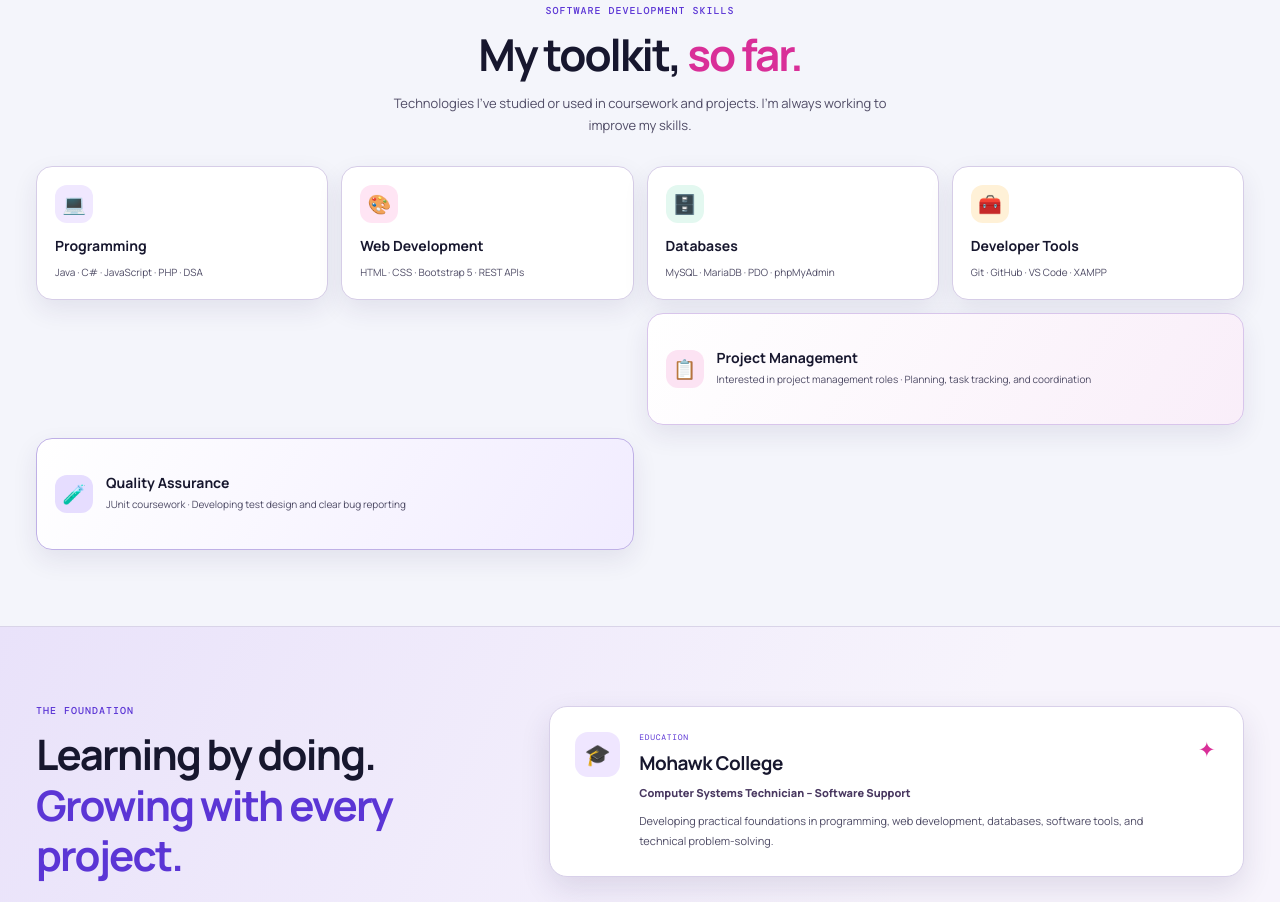
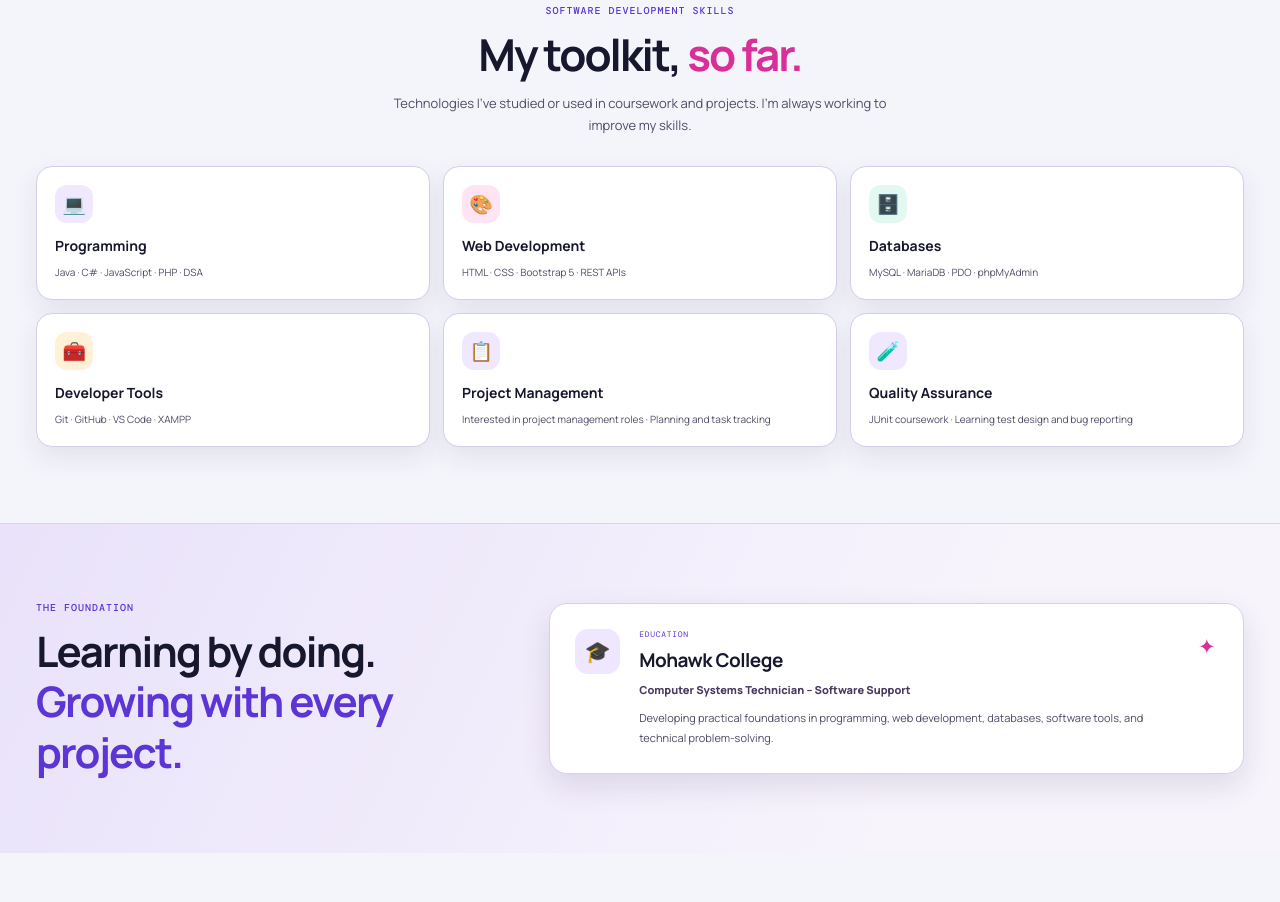
Before and after one commit to Bidhyanshu/Portfolio-Website, a plain HTML site: page index.html in a window 1280 px wide. Shown: the part 1343-2245 px from the top of the page. Drawn offline with nearby package versions, Linux system fonts and the light colour scheme.

Commit message:
Balance toolkit card grid

```diff
--- a/index.html
+++ b/index.html
@@ -363,7 +363,7 @@
             <span class="skill-emoji" aria-hidden="true">📋</span>
             <div>
               <h3>Project Management</h3>
-              <p>Interested in project management roles · Planning, task tracking, and coordination</p>
+              <p>Interested in project management roles · Planning and task tracking</p>
             </div>
           </div>
 
@@ -371,7 +371,7 @@
             <span class="skill-emoji" aria-hidden="true">🧪</span>
             <div>
               <h3>Quality Assurance</h3>
-              <p>JUnit coursework · Developing test design and clear bug reporting</p>
+              <p>JUnit coursework · Learning test design and bug reporting</p>
             </div>
           </div>
 
--- a/style.css
+++ b/style.css
@@ -1141,7 +1141,7 @@ section[id] {
 
 .skill-list-grid {
     display: grid;
-    grid-template-columns: repeat(4, minmax(0, 1fr));
+    grid-template-columns: repeat(3, minmax(0, 1fr));
     gap: 13px
 }
 
@@ -1672,7 +1672,7 @@ section[id] {
     }
 
     .hero-side {
-        grid-row: 3;
+        grid-row: 2;
         grid-template-columns: 1fr;
         gap: 12px;
         padding-top: 4px
@@ -2203,73 +2203,3 @@ button:focus-visible {
         transition-duration: .01ms !important;
     }
 }
-/* QA card: keep the fifth toolkit card balanced across desktop and mobile. */
-.skill-list-card.qa-card {
-    grid-column: 1 / span 2;
-    display: grid;
-    grid-template-columns: 38px minmax(0, 1fr);
-    align-content: center;
-    align-items: center;
-    gap: 4px 13px;
-    min-height: 112px;
-    border-color: #bfb0e6;
-    background: linear-gradient(120deg, #fff, #f1ecff);
-}
-
-.skill-list-card.qa-card .skill-emoji {
-    grid-column: 1;
-    grid-row: 1 / span 2;
-    background: #e6ddff;
-}
-
-.skill-list-card.qa-card h3 {
-    grid-column: 2;
-    margin-top: 0;
-}
-
-.skill-list-card.qa-card p {
-    grid-column: 2;
-    margin-top: 0;
-}
-
-@media (max-width: 700px) {
-    .skill-list-card.qa-card {
-        grid-column: 1 / -1;
-    }
-}
-
-
-.skill-list-card.management-card {
-    grid-column: 3 / span 2;
-    display: grid;
-    grid-template-columns: 38px minmax(0, 1fr);
-    align-content: center;
-    align-items: center;
-    gap: 4px 13px;
-    min-height: 112px;
-    border-color: #d8c5eb;
-    background: linear-gradient(120deg, #fff, #f9eef9);
-}
-
-.skill-list-card.management-card .skill-emoji {
-    grid-column: 1;
-    grid-row: 1 / span 2;
-    background: #fce3f3;
-}
-
-.skill-list-card.management-card h3,
-.skill-list-card.management-card p {
-    grid-column: 2;
-    margin-top: 0;
-}
-
-@media (max-width: 700px) {
-    .hero-side {
-        grid-row: auto;
-    }
-
-    .skill-list-card.qa-card,
-    .skill-list-card.management-card {
-        grid-column: 1 / -1;
-    }
-}
```
